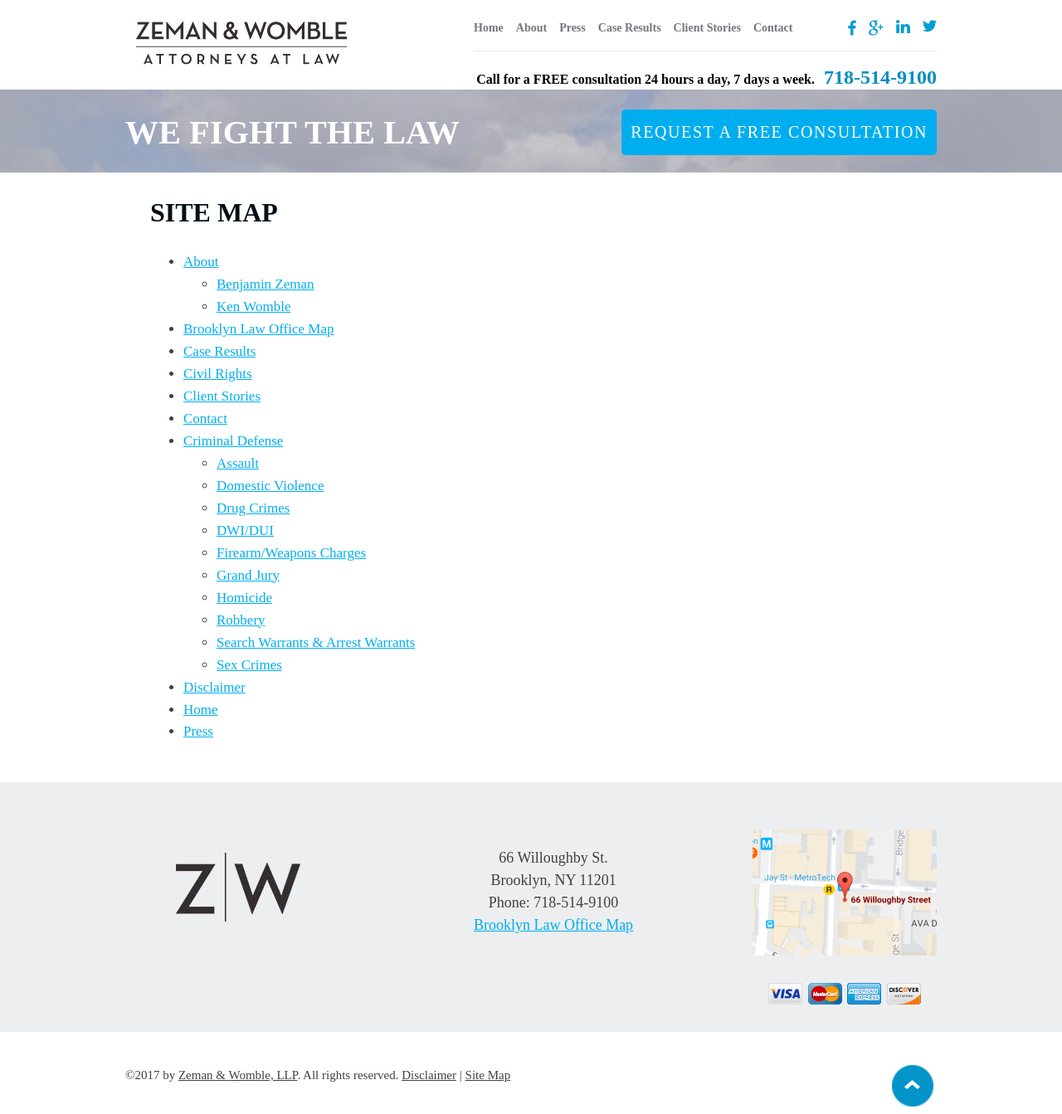
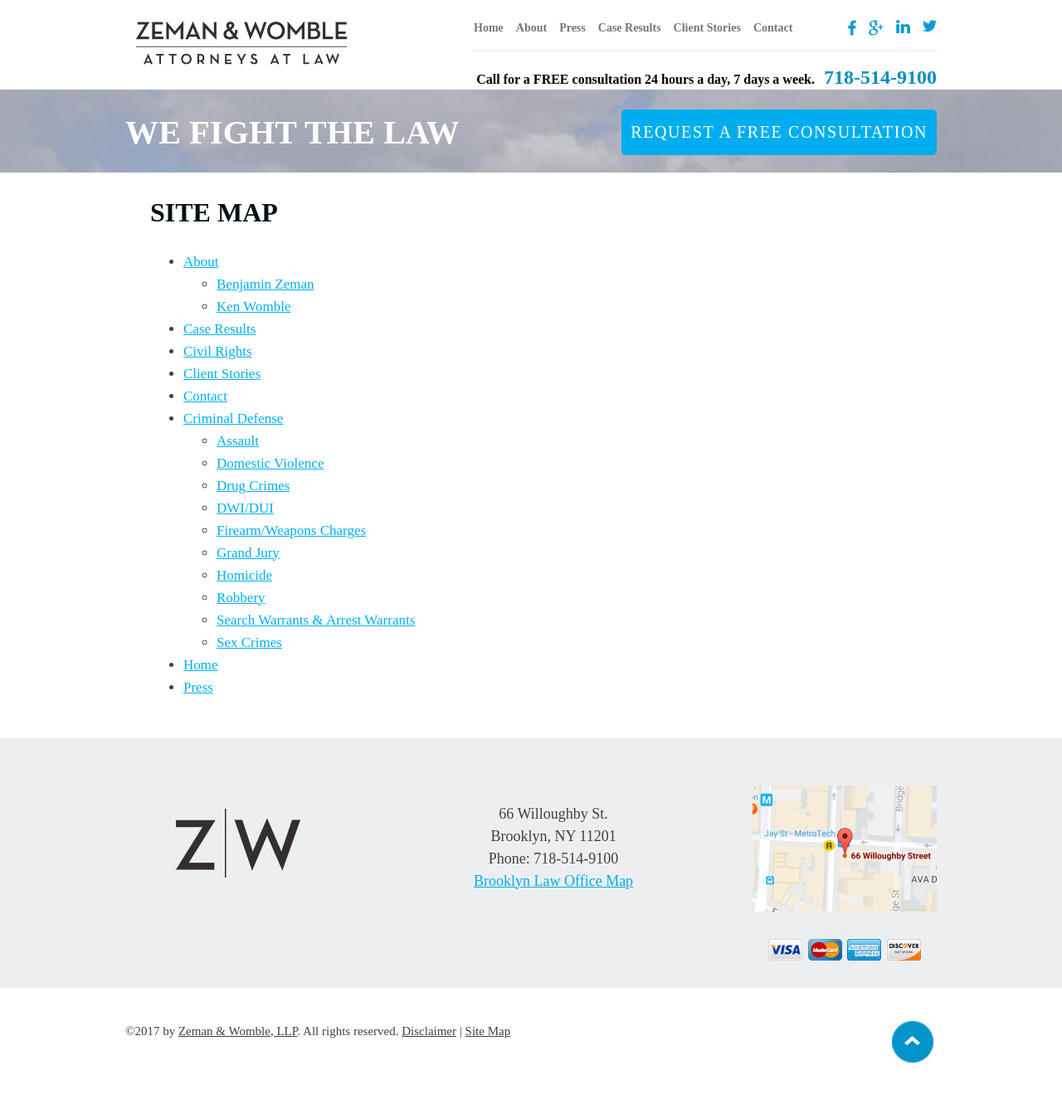
Before and after one commit to jasperjohnny/zemanwomble, a Jekyll site: the page built from Site-Map.html, in a window 1280 px wide. Shown: the whole page at 83% size. Built offline with Jekyll 4.4.1, drawn with Linux system fonts in a browser that asks for light colours; nearby versions of some CDN libraries; some web fonts are replaced; after the commit the page ends 1290 px from its top, so only the background shows below that.

```diff
--- a/Site-Map.html
+++ b/Site-Map.html
@@ -9,34 +9,32 @@
 <article class="content" id="content">
     <div class="content-0">
         <ul>
-            <li><a href="About/index.html">About</a>
+            <li><a href="About/index">About</a>
                 <ul>
-                    <li><a href="About/Benjamin-Zeman.html">Benjamin Zeman</a></li>
-                    <li><a href="About/Ken-Womble.html">Ken Womble</a></li>
+                    <li><a href="About/Benjamin-Zeman">Benjamin Zeman</a></li>
+                    <li><a href="About/Ken-Womble">Ken Womble</a></li>
                 </ul>
             </li>
-            <li><a target="_blank" class="office-page-link" itemprop="map" href="https://www.google.com/maps/place/Moore+Zeman+Womble,+LLP/@40.692077,-73.9882166,17z/data=!4m5!3m4!1s0x89c25a4b9d98698f:0x8fdbcf6bdef5b0dd!8m2!3d40.692077!4d-73.9860279" target="_self">Brooklyn Law Office Map </a></li>
-            <li><a href="Case-Results.html">Case Results</a></li>
-            <li><a href="Civil-Rights.html">Civil Rights</a></li>
-            <li><a href="Client-Stories.html">Client Stories</a></li>
-            <li><a href="Contact.html">Contact</a></li>
-            <li><a href="Criminal-Defense/index.html">Criminal Defense</a>
+            <li><a href="Case-Results">Case Results</a></li>
+            <li><a href="Civil-Rights">Civil Rights</a></li>
+            <li><a href="Client-Stories">Client Stories</a></li>
+            <li><a href="Contact">Contact</a></li>
+            <li><a href="Criminal-Defense/">Criminal Defense</a>
                 <ul>
-                    <li><a href="Criminal-Defense/Assault.html">Assault</a></li>
-                    <li><a href="Criminal-Defense/Domestic-Violence.html">Domestic Violence</a></li>
-                    <li><a href="Criminal-Defense/Drug-Crimes.html">Drug Crimes</a></li>
-                    <li><a href="Criminal-Defense/DWI-DUI.html">DWI/DUI</a></li>
-                    <li><a href="Criminal-Defense/Firearm-Weapons-Charges.html">Firearm/Weapons Charges</a></li>
-                    <li><a href="Criminal-Defense/Grand-Jury.html">Grand Jury</a></li>
-                    <li><a href="Criminal-Defense/Homicide.html">Homicide</a></li>
-                    <li><a href="Criminal-Defense/Robbery.html">Robbery</a></li>
-                    <li><a href="Criminal-Defense/Search-Warrants-Arrest-Warrants.html">Search Warrants &amp; Arrest Warrants</a></li>
-                    <li><a href="Criminal-Defense/Sex-Crimes.html">Sex Crimes</a></li>
+                    <li><a href="Criminal-Defense/Assault">Assault</a></li>
+                    <li><a href="Criminal-Defense/Domestic-Violence">Domestic Violence</a></li>
+                    <li><a href="Criminal-Defense/Drug-Crimes">Drug Crimes</a></li>
+                    <li><a href="Criminal-Defense/DWI-DUI">DWI/DUI</a></li>
+                    <li><a href="Criminal-Defense/Firearm-Weapons-Charges">Firearm/Weapons Charges</a></li>
+                    <li><a href="Criminal-Defense/Grand-Jury">Grand Jury</a></li>
+                    <li><a href="Criminal-Defense/Homicide">Homicide</a></li>
+                    <li><a href="Criminal-Defense/Robbery">Robbery</a></li>
+                    <li><a href="Criminal-Defense/Search-Warrants-Arrest-Warrants">Search Warrants &amp; Arrest Warrants</a></li>
+                    <li><a href="Criminal-Defense/Sex-Crimes">Sex Crimes</a></li>
                 </ul>
             </li>
-            <li><a href="Disclaimer.html">Disclaimer</a></li>
-            <li><a href="index.html">Home</a></li>
-            <li><a href="Press.html">Press</a></li>
+            <li><a href="/">Home</a></li>
+            <li><a href="Press">Press</a></li>
         </ul>
     </div>
 </article>
```
